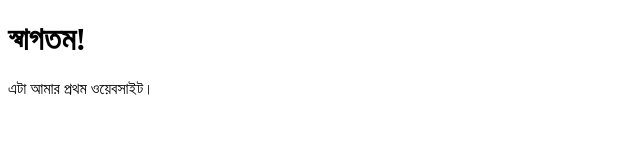
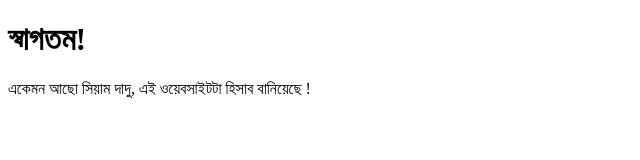
Before and after one commit to TechBondhu/simple-form-app, a plain HTML site: page index.html in a window 1280 px wide. Shown: the whole page, without its empty margins (0-640 px from the left). Drawn offline with Linux system fonts and the light colour scheme.

Commit message:
Update index.html

```diff
--- a/index.html
+++ b/index.html
@@ -7,6 +7,6 @@
 </head>
 <body>
   <h1>স্বাগতম!</h1>
-  <p>এটা আমার প্রথম ওয়েবসাইট।</p>
+  <p>একেমন আছো সিয়াম দাদু,  এই ওয়েবসাইটটা হিসাব বানিয়েছে !</p>
 </body>
 </html>
```
